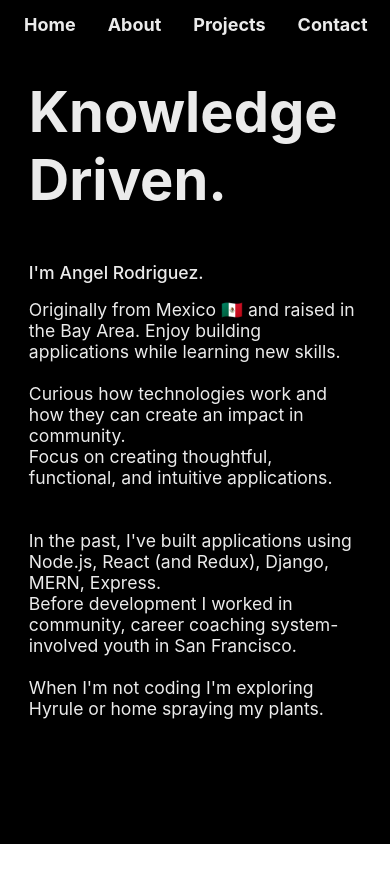
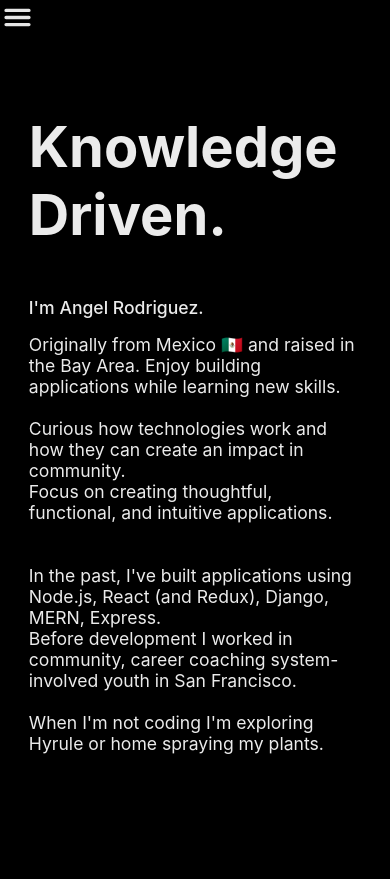
Before and after one commit to angelz510/portfolio2, a React (Create React App) app: page /about in a window 390 px wide. Before the commit the page ends 844 px from the top, so only its background shows below. Built offline with nearby package versions, Linux system fonts and the light colour scheme.

Commit message:
created hamburger menu for mobile view

```diff
--- a/package.json
+++ b/package.json
@@ -9,6 +9,7 @@
     "node-sass": "^5.0.0",
     "react": "^17.0.2",
     "react-dom": "^17.0.2",
+    "react-icons": "^4.3.1",
     "react-reveal": "^1.2.2",
     "react-router-dom": "^5.2.0",
     "react-scripts": "4.0.3",
--- a/public/index.html
+++ b/public/index.html
@@ -2,21 +2,24 @@
 <html lang="en">
   <head>
     <meta charset="utf-8" />
-    <meta name="viewport" content="width=device-width, initial-scale=1.0">
+    <meta name="viewport" content="width=device-width, initial-scale=1.0" />
     <!-- <meta name="viewport" content="width=device-width, initial-scale=1" /> -->
     <meta name="theme-color" content="#000000" />
     <meta
       name="description"
       content="Web site created using create-react-app"
     />
-    <link rel="apple-touch-icon" href="%PUBLIC_URL%/logo192.png" />
+    <!-- <link rel="apple-touch-icon" href="%PUBLIC_URL%/logo192.png" /> -->
     <!--
       manifest.json provides metadata used when your web app is installed on a
       user's mobile device or desktop. See https://developers.google.com/web/fundamentals/web-app-manifest/
     -->
     <link rel="manifest" href="%PUBLIC_URL%/manifest.json" />
-    <link rel="preconnect" href="https://fonts.gstatic.com">
-    <link href="https://fonts.googleapis.com/css2?family=Noto+Sans&display=swap" rel="stylesheet">
+    <link rel="preconnect" href="https://fonts.gstatic.com" />
+    <link
+      href="https://fonts.googleapis.com/css2?family=Noto+Sans&display=swap"
+      rel="stylesheet"
+    />
     <title>Angel Rodriguez</title>
   </head>
   <body>
--- a/src/components/Contact/Contact.scss
+++ b/src/components/Contact/Contact.scss
@@ -132,7 +132,7 @@ form {
 //Mobile
 @media screen and (max-width: 450px) {
   .contact {
-    padding-top: 3rem;
+    margin-top: 3rem;
   }
 
   .contact-title {
--- a/src/components/Home/Home.scss
+++ b/src/components/Home/Home.scss
@@ -1,4 +1,4 @@
-@import '../../sass/variables';
+@import "../../sass/variables";
 
 .home {
   background-color: black;
@@ -6,8 +6,6 @@
   display: table-cell;
   vertical-align: middle;
   height: 100vh;
-  //width: 100vh;
-  //align-items: center;
 }
 
 .home-name {
@@ -35,6 +33,7 @@
 @media screen and (max-width: 450px) {
   .home {
     background-color: transparent;
+    margin-top: 2.5rem;
   }
 
   .home-name {
--- /dev/null
+++ b/src/components/Nav/MobileNav.js
@@ -0,0 +1,37 @@
+import React, { useState } from "react";
+import { Link } from "react-router-dom";
+import { IoMenu, IoClose } from "react-icons/io5";
+import "./Nav.scss";
+
+const MobileNav = () => {
+  const [open, setOpen] = useState(false);
+
+  return (
+    <div className="mobile-nav-menu">
+      <IoMenu
+        className="menu-icon"
+        size="35px"
+        color="white"
+        onClick={() => setOpen(!open)}
+      />
+      {open && (
+        <div className="mobile-links">
+          <Link className="mobile-nav-link" to={"/"}>
+            Home
+          </Link>
+          <Link className="mobile-nav-link" to={"/about"}>
+            About
+          </Link>
+          <Link className="mobile-nav-link" to={"/projects"}>
+            Projects
+          </Link>
+          <Link className="mobile-nav-link" to={"/contact"}>
+            Contact
+          </Link>
+        </div>
+      )}
+    </div>
+  );
+};
+
+export default MobileNav;
--- a/src/components/Nav/Nav.js
+++ b/src/components/Nav/Nav.js
@@ -1,17 +1,14 @@
-import React from 'react';
-import { Link } from 'react-router-dom';
-import './Nav.scss';
+import React from "react";
+import MobileNav from "./MobileNav";
+import WebNav from "./WebNav";
 
-const Header = () => {
+const Nav = () => {
   return (
-    <div className='nav-menu'>
-      <Link className='nav-link' to={'/'}>Home</Link>
-      <Link className='nav-link' to={'/about'}>About</Link>
-      <Link className='nav-link' to={'/projects'}>Projects</Link>
-      {/* <a className='nav-link' href='/blog'>Blog</a> */}
-      <Link className='nav-link' to={'/contact'}>Contact</Link>
+    <div>
+      <WebNav />
+      <MobileNav />
     </div>
   );
 };
 
-export default Header;
+export default Nav;
--- a/src/components/Nav/Nav.scss
+++ b/src/components/Nav/Nav.scss
@@ -1,12 +1,13 @@
 @import "../../sass/variables";
 
-.nav-menu {
+.web-nav-menu {
   align-items: center;
   padding-top: 0.94rem;
   padding-bottom: 0.94rem;
-  display: block;
-  margin-right: 6.25rem;
-  margin-left: 6.25rem;
+  padding-left: 6.25rem;
+  display: flex;
+  // margin-right: 6.25rem;
+  // margin-left: 6.25rem;
   position: fixed;
   z-index: 1000;
   background-color: black;
@@ -28,13 +29,42 @@
   color: $secondary;
 }
 
+.mobile-nav-menu {
+  display: none;
+}
+
 @media screen and (max-width: 450px) {
-  .nav-menu {
-    margin-left: 1.5rem;
+  .web-nav-menu {
+    display: none;
+  }
+
+  .mobile-nav-menu {
+    display: flex;
+    align-items: center;
+    opacity: 0.9;
+    background-color: black;
+    color: white;
+    top: 0;
+    height: 15%;
     width: 100%;
   }
 
-  .nav-link {
-    margin-right: 2rem;
+  .mobile-links {
+    display: flex;
+    flex-flow: column nowrap;
+    position: absolute;
+    top: 50px;
+    right: 0;
+    width: 100%;
+
+    align-items: center;
+    background-color: black;
+    opacity: 0.9;
+  }
+
+  .mobile-nav-link {
+    text-decoration: none;
+    font-size: large;
+    color: whitesmoke;
   }
 }
--- /dev/null
+++ b/src/components/Nav/WebNav.js
@@ -0,0 +1,25 @@
+import React from "react";
+import { Link } from "react-router-dom";
+import "./Nav.scss";
+
+const WebNav = () => {
+  return (
+    <div className="web-nav-menu">
+      <Link className="nav-link" to={"/"}>
+        Home
+      </Link>
+      <Link className="nav-link" to={"/about"}>
+        About
+      </Link>
+      <Link className="nav-link" to={"/projects"}>
+        Projects
+      </Link>
+      {/* <a className='nav-link' href='/blog'>Blog</a> */}
+      <Link className="nav-link" to={"/contact"}>
+        Contact
+      </Link>
+    </div>
+  );
+};
+
+export default WebNav;
--- a/src/components/Projects/ProjectsComponent.scss
+++ b/src/components/Projects/ProjectsComponent.scss
@@ -1,4 +1,4 @@
-@import '../../sass/variables';
+@import "../../sass/variables";
 
 //CSS PROJECT COMPONENT ('BEHOLD MY STUFF AND DESCRIPTION')
 .projects {
@@ -24,7 +24,7 @@
 @media screen and (max-width: 450px) {
   .projects {
     background-color: black;
-    padding-top: .5rem;
+    // padding-top: 0.5rem;
   }
 
   .projects-title {
```
Also changed, not shown: src/App.js (+5 -7 lines), src/components/Home/Home.js (+12 -8 lines), 2 other files (tests, documents, lock files or other folders). Lines whose indentation alone changed are shown as unchanged.
